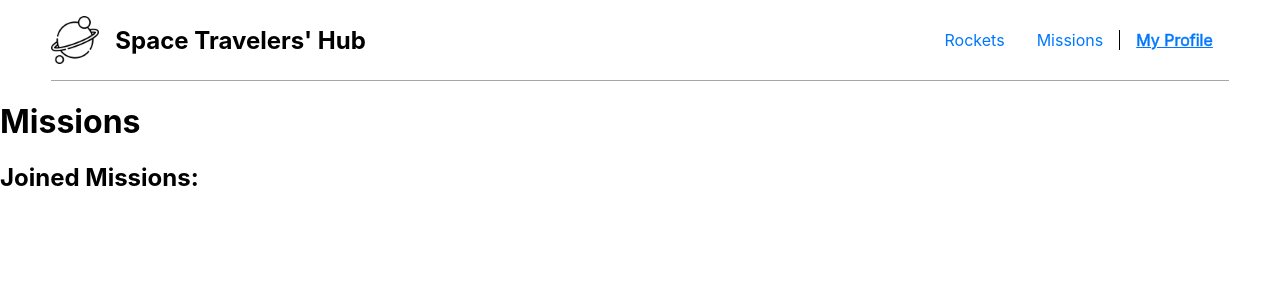
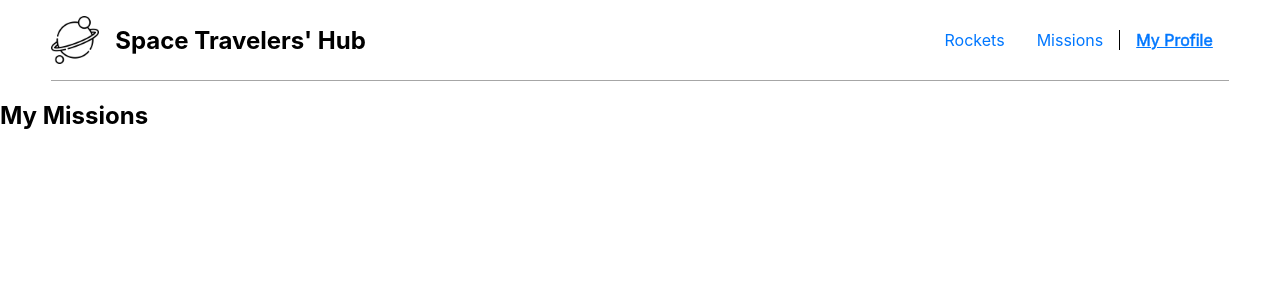
Before and after one commit to VelzckC0D3/Space-Travelers-Hub, a React (Create React App) app: page /profile in a window 1280 px wide. Shown: the top 300 px of the page. Built offline with nearby package versions, Linux system fonts and the light colour scheme.

Commit message:
minor change on profile.jsx

```diff
--- a/src/Components/routes/Profile.jsx
+++ b/src/Components/routes/Profile.jsx
@@ -9,8 +9,7 @@ const Profile = () => {
 
   return (
     <div>
-      <h1 className="missionsH1">Missions</h1>
-      <h2>Joined Missions:</h2>
+      <h2 className="missionsH1">My Missions</h2>
       <ul>
         {joinedMissions.map((mission) => (
           <li key={mission.id}>{mission.name}</li>
```
